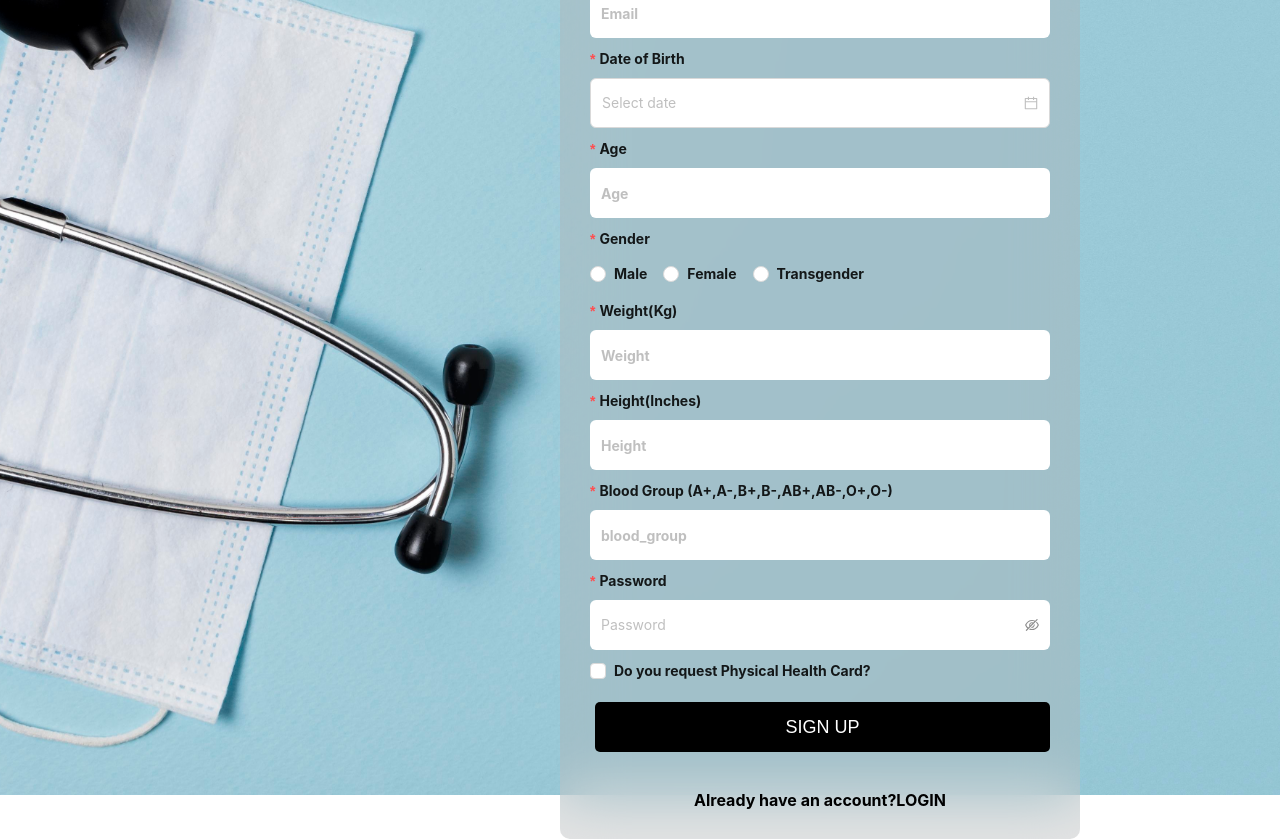
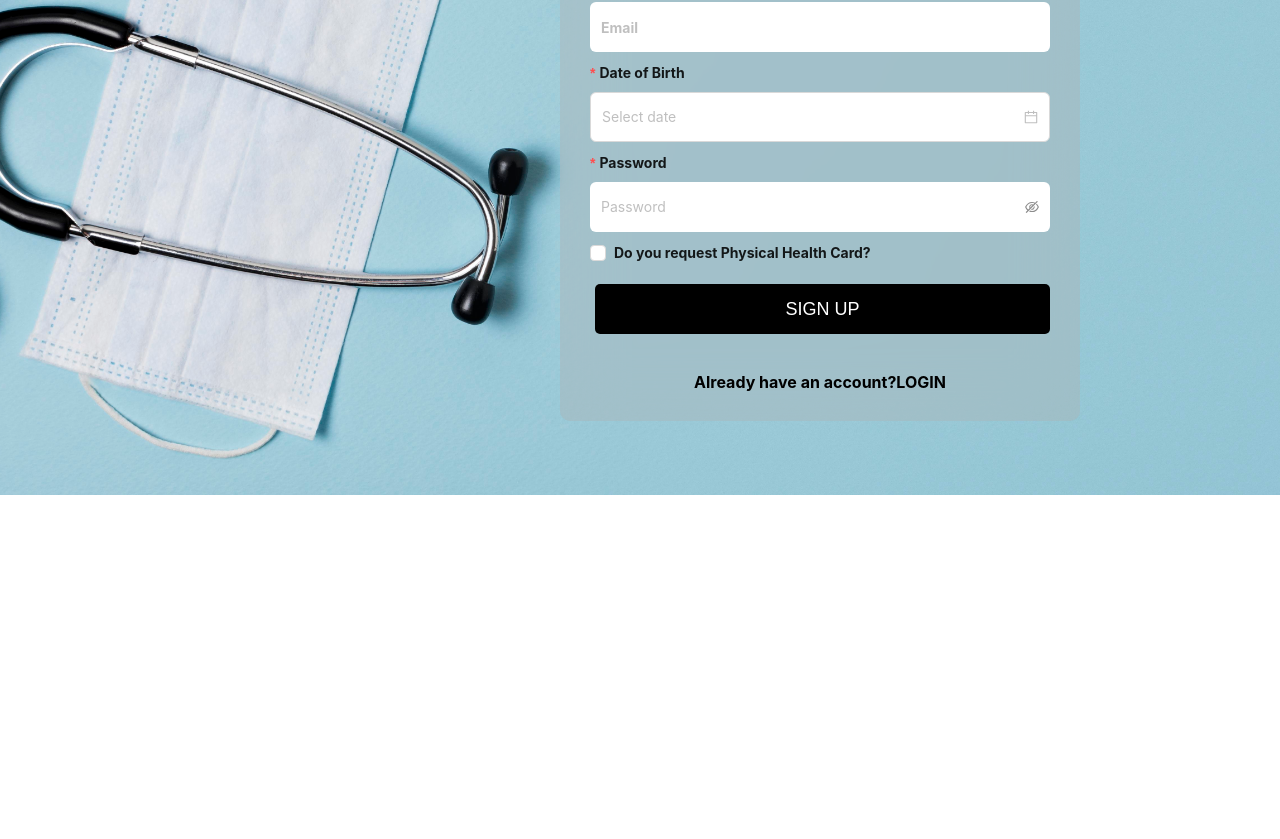
Before and after one commit to ChirathiSomadasa/HealthCare, a React (Create React App) app in the folder client/: page /signup in a window 1280 px wide. Shown: the part 600-1439 px from the top of the page. After the commit the page ends 1095 px from the top, so only its background shows below. Built offline with nearby package versions, Linux system fonts and the light colour scheme.

Commit message:
update signup

```diff
--- a/client/src/pages/signup/SignUp.css
+++ b/client/src/pages/signup/SignUp.css
@@ -46,7 +46,7 @@
 
     background-image: url(../../images/healthcard/signup.jpg);
     width: 100%;
-    min-height: 1300px;
+    min-height: 1000px;
     background-position: center;
     background-repeat: no-repeat;
     background-size: cover;
@@ -72,7 +72,6 @@
     right: 0;
     padding-right: 200px;
     padding-top: 10%;
-    padding-top: 330px;
 
   }
 
--- a/client/src/pages/signup/SignUp.js
+++ b/client/src/pages/signup/SignUp.js
@@ -147,84 +147,6 @@ function SignUp() {
               <DatePicker className='date' />
             </Form.Item>
             <Form.Item
-              label="Age"
-              name="age"
-              rules={[
-                {
-                  required: true,
-                  message: 'Please input your age!',
-                },
-              ]}
-            >
-              <Input className="signup_input" placeholder="Age" />
-            </Form.Item>
-            <Form.Item
-              label="Gender"
-              name="gender"
-              rules={[
-                {
-                  required: true,
-                  message: 'Please select your gender!',
-                },
-              ]}
-            >
-              <Radio.Group>
-                <Radio value="male">
-                  <span className="material-icons-round">Male</span>
-                </Radio>
-                <Radio value="female">
-                  <span className="material-icons-round">Female</span>
-                </Radio>
-                <Radio value="other">
-                  <span className="material-icons-round">Transgender</span>
-                </Radio>
-              </Radio.Group>
-            </Form.Item>
-            <Form.Item
-              label="Weight(Kg)"
-              name="weight"
-              rules={[
-                {
-                  required: true,
-                  message: 'Please input your weight!',
-                },
-              ]}
-            >
-              <Input className="signup_input" placeholder="Weight" />
-            </Form.Item>
-            <Form.Item
-              label="Height(Inches)"
-              name="height"
-              rules={[
-                {
-                  required: true,
-                  message: 'Please input your height!',
-                },
-              ]}
-            >
-              <Input className="signup_input" placeholder="Height" />
-            </Form.Item>
-
-            <Form.Item
-              label="Blood Group (A+,A-,B+,B-,AB+,AB-,O+,O-)"
-              name="blood_group"
-              rules={[
-                {
-                  required: true,
-                  message: 'Please input your blood group!',
-                },
-              ]}
-            >
-              <Input
-                className="signup_input"
-                placeholder="blood_group"
-                value={bloodGroup}
-                onChange={handleBloodGroupChange} // Update state on change
-              />
-            </Form.Item>
-
-
-            <Form.Item
               label="Password"
               name="password"
               rules={[
```
Also changed, not shown: 2 other files (tests, documents, lock files or other folders).
